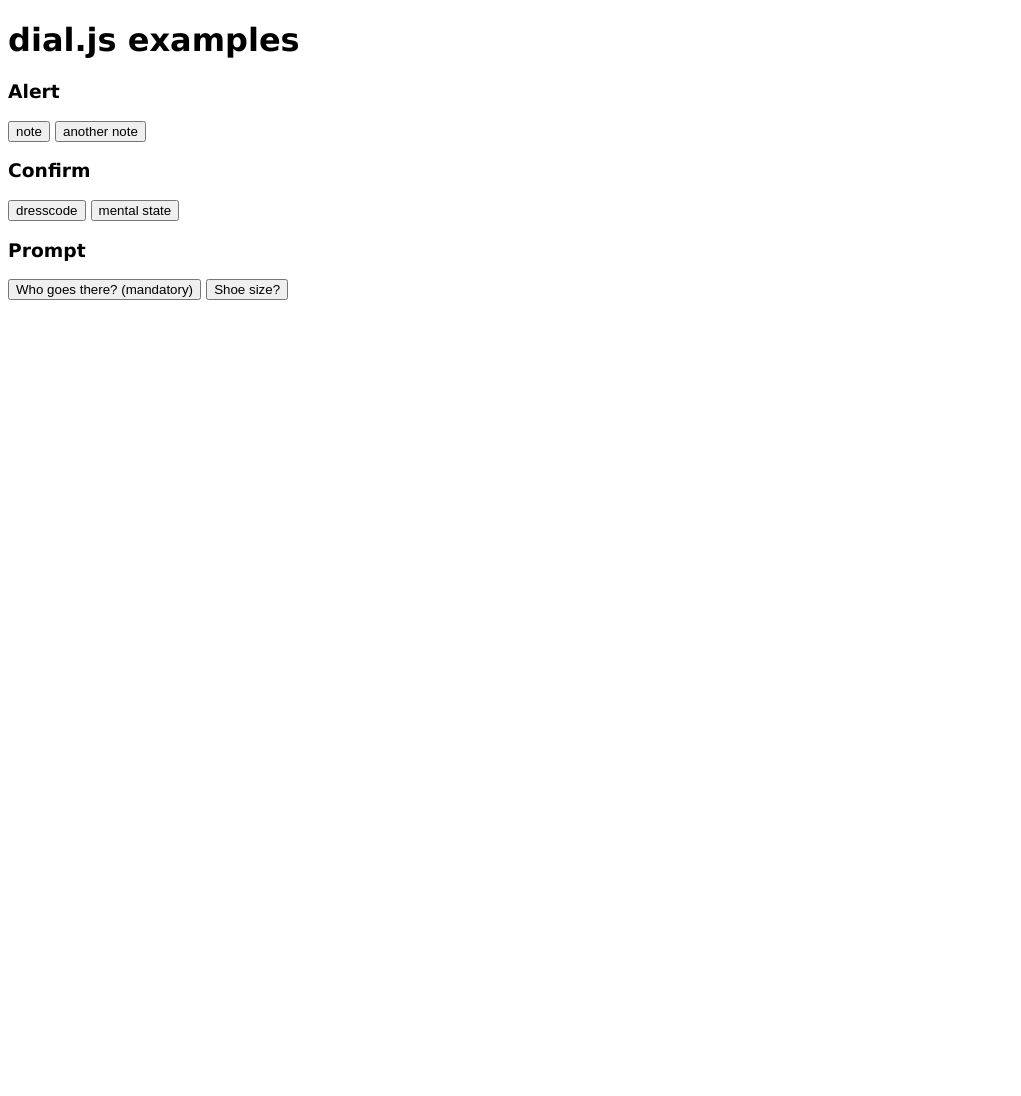
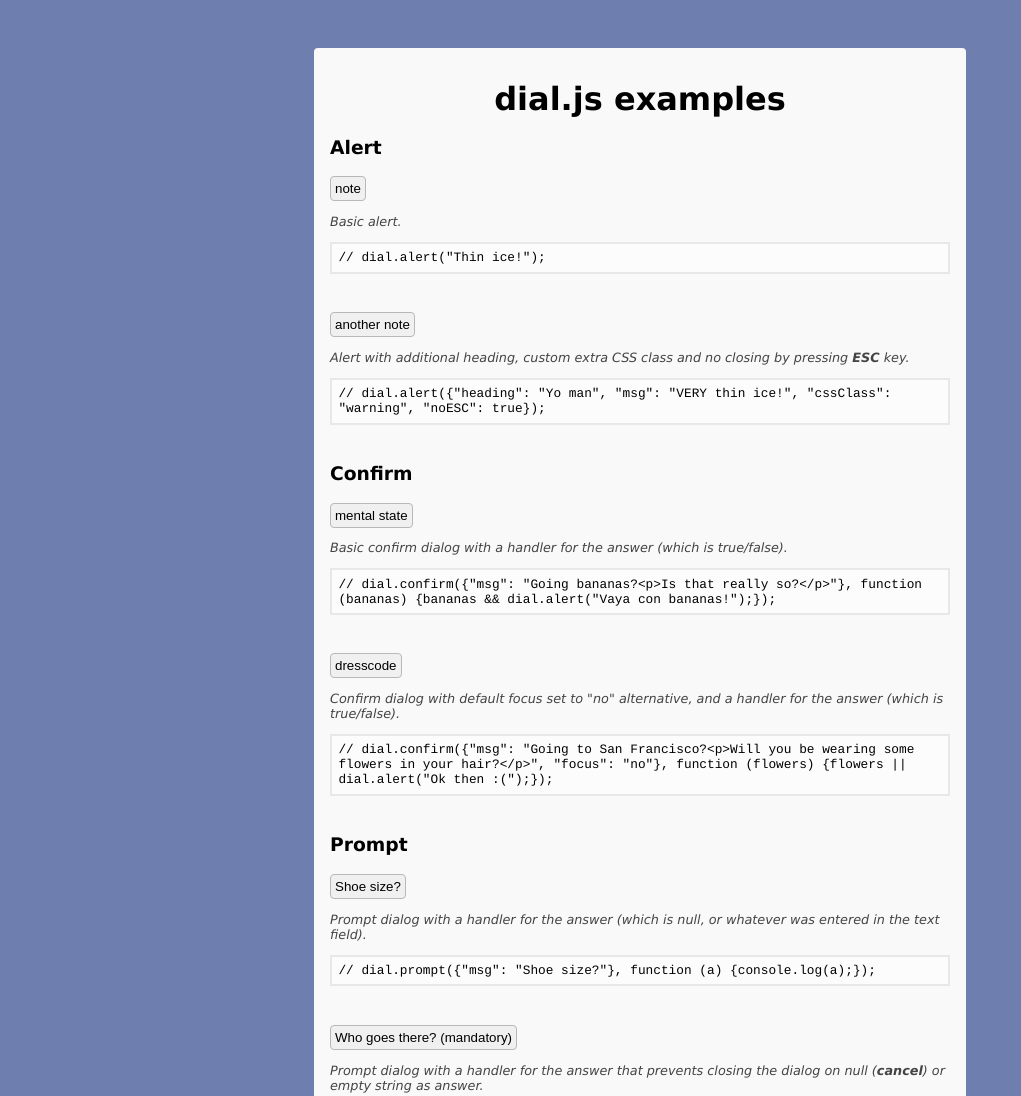
Before and after one commit to npup/dial.js, a plain HTML site: page index.html in a window 1280 px wide. Shown: the top 1096 px of the page, without its empty margins (0-1021 px from the left). Before the commit the page ends 800 px from the top, so only its background shows below. Drawn offline with Linux system fonts and the light colour scheme.

Commit message:
Shape up example page

```diff
--- a/index.html
+++ b/index.html
@@ -4,41 +4,153 @@
   <meta charset="utf-8">
   <title>dial.js examples</title>
   <link rel="stylesheet" href="./build/dial.css">
+  <meta name="description" content="Configurable alert-, confirm- and prompt dialogs with JavaScript and CSS. Small code size. Supports IE7+. No dependencies.">
+  <meta name="keywords" content="js css dialog alert confirm prompt javascript small">
+  <meta name="robots" content="index, follow">
+  <meta name="copyright" content="Petter Envall 2013, MIT license">
+  <meta name="language" content="EN">
+  <meta name="author" content="Petter Envall">
+  <meta name="creationdate" content="2013-09-30">
+  <link rel="stylesheet" href="./build/dial.css">
   <style type="text/css">
+    .warning h2 {
+      color: #b11;
+    }
+
+    button {
+      padding: .3em;
+      border: 1px solid #b8b8b8;
+      background-color: #f0f0f0;
+      border-radius: 4px;
+    }
+    script.example {
+      display: block;
+      font-family: Courier;
+      background-color: #fcfcfc;
+      margin: .5em 0 3em;
+      padding: .5em;
+      overflow: auto;
+      font-size: .8em;
+      border: 2px solid #e8e8e8;
+    }
+
+    button + p {
+      font-size: .8em;
+      color: #444;
+      font-style: italic;
+    }
+
     body {
+      background-color: #6e7eae;
       font-family: Verdana, Arial, Sans-serif;
     }
-    .warning h2 {
-      color: #b11;
+    #wrap {
+      width: 620px;
+      margin: 3em auto;
+      position: relative;
+      background-color: #f9f9f9;
+      padding: 1em;
+      border-radius: 4px;
+      min-height: 40em;
+    }
+    #wrap a {
+      color: #139;
+    }
+    h1 {
+      text-align: center;
+      width: 80%;
+      margin: .5em auto;
+    }
+    p {
+      color: #111;
+    }
+    p.expl {
+      font-weight: bold;
+      margin-top: 2em;
     }
   </style>
 </head>
 
 <body id="body">
 
+  <div id="wrap">
+
     <h1>dial.js examples</h1>
 
+    <h3>Alert</h3>
+    <button onclick='dial.alert("Thin ice!")'>
+      note
+    </button>
+    <p>
+      Basic alert.
+    </p>
+    <script class="example">
+      // dial.alert("Thin ice!");
+    </script>
 
-  <h3>Alert</h3>
-  <button onclick="dial.alert('Thin ice!')">note</button>
-  <button onclick="dial.alert({noESC: true, msg: 'VERY thin ice!', heading: 'Yo man', cssClass: 'warning'})">another note</button>
+    <button onclick='dial.alert({"heading": "Yo man", "msg": "VERY thin ice!", "cssClass": "warning", "noESC": true});' class="example">
+      another note
+    </button>
+    <p>
+      Alert with additional heading, custom extra CSS class and no closing by pressing <strong>ESC</strong> key.
+    </p>
+    <script class="example">
+      // dial.alert({"heading": "Yo man", "msg": "VERY thin ice!", "cssClass": "warning", "noESC": true});
+    </script>
+
 
 
     <h3>Confirm</h3>
+    <button onclick='dial.confirm({"msg": "Going bananas?<p>Is that really so?</p>"}, function (bananas) {bananas && dial.alert("Vaya con bananas!");});'>
+      mental state
+    </button>
+    <p>
+      Basic confirm dialog with a handler for the answer (which is true/false).
+    </p>
+    <script class="example">
+      // dial.confirm({"msg": "Going bananas?<p>Is that really so?</p>"}, function (bananas) {bananas && dial.alert("Vaya con bananas!");});
+    </script>
+
+
     <button
-    onclick="dial.confirm({focus: 'no', msg: 'Going to San Francisco?<p>Will you be wearing some flowers in your hair?</p>'}, function (a) {a || dial.alert('Ok then :(');})">
+      onclick='dial.confirm({"msg": "Going to San Francisco?<p>Will you be wearing some flowers in your hair?</p>", "focus": "no"}, function (flowers) {flowers || dial.alert("Ok then :(");});'>
       dresscode
     </button>
-  <button onclick="dial.confirm({msg:'Going bananas?<p>Is that really so?</p>'})">mental state</button>
+     <p>
+      Confirm dialog with default focus set to &quot;no&quot; alternative, and a handler for the answer (which is true/false).
+    </p>
+    <script class="example">
+      // dial.confirm({"msg": "Going to San Francisco?<p>Will you be wearing some flowers in your hair?</p>", "focus": "no"}, function (flowers) {flowers || dial.alert("Ok then :(");});
+    </script>
 
 
     <h3>Prompt</h3>
-  <button onclick="dial.prompt({focus: 'ok', 'msg': 'Yer name?', 'value': 'Don Martin'}, function (name) {console.log(name); if (!name) {return false;}})">Who goes there? (mandatory)</button>
-  <button onclick="dial.prompt({msg: 'Shoe size?'}, function (a) {console.log(a);})">Shoe size?</button>
+    <button onclick='dial.prompt({"msg": "Shoe size?"}, function (a) {console.log(a);});'>
+      Shoe size?
+    </button>
+    <p>
+      Prompt dialog with a handler for the answer (which is null, or whatever was entered in the text field).
+    </p>
+    <script class="example">
+      // dial.prompt({"msg": "Shoe size?"}, function (a) {console.log(a);});
+    </script>
+    <button onclick='dial.prompt({"msg": "Yer name?", "value": "Don Martin", "focus": "ok"}, function (name) {console.log(name); if (!name) {return false;}});'>
+      Who goes there? (mandatory)
+    </button>
+    <p>
+      Prompt dialog with a handler for the answer that prevents closing the dialog on null (<strong>cancel</strong>) or empty string as answer.
+    </p>
+    <script class="example">
+      // dial.prompt({"msg": "Yer name?" "value": "Don Martin", "focus": "ok",}, function (name) {console.log(name); if (!name) {return false;}});
+    </script>
 
 
+  </div>
+
   <script src="./build/dial.js"></script>
-
+  <script>
+    ("undefined" == window.console) && (window.console = {"log": function () {}});
+  </script>
 
 </body>
 </html>
```
Lines whose indentation alone changed are shown as unchanged.
